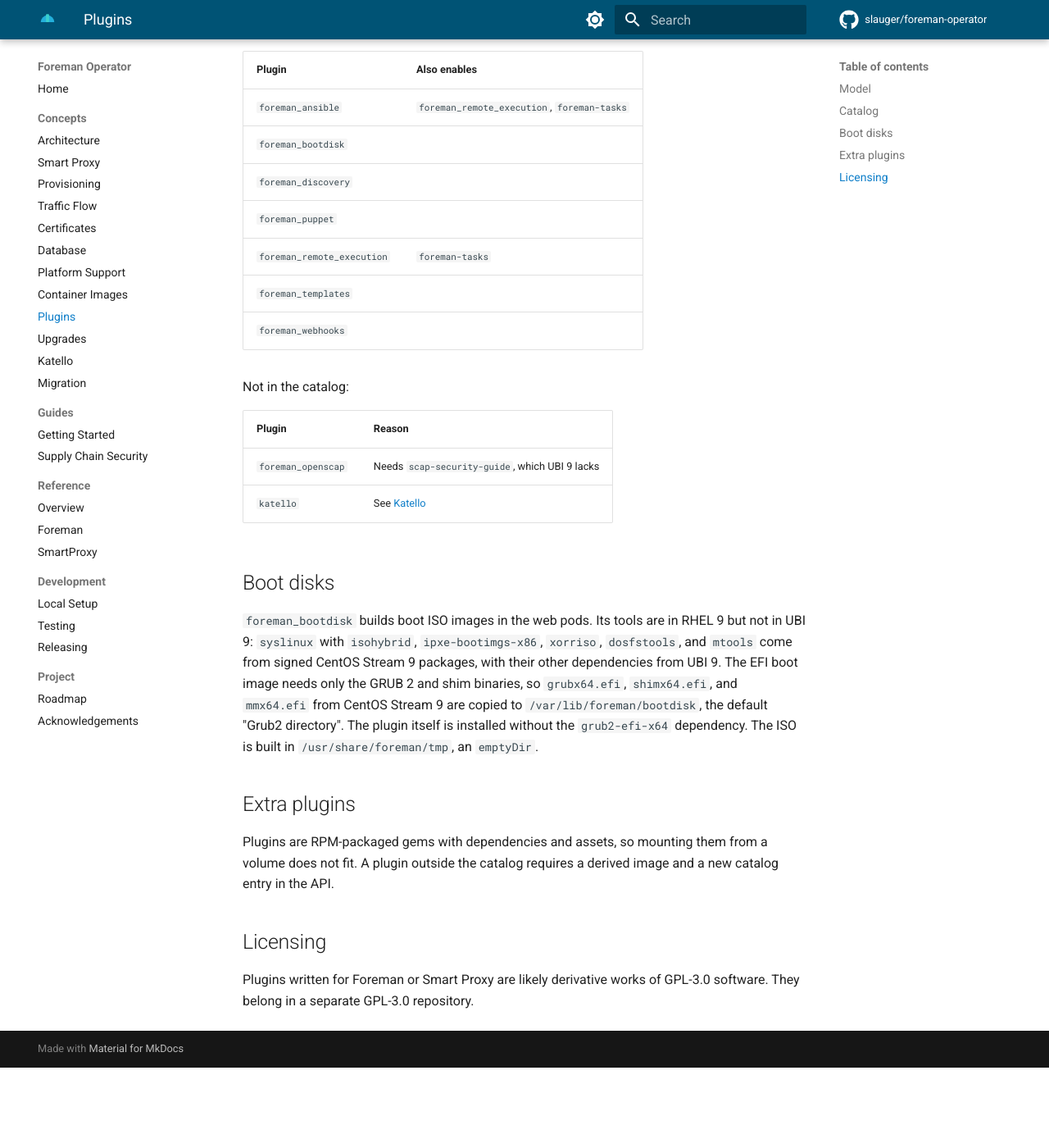
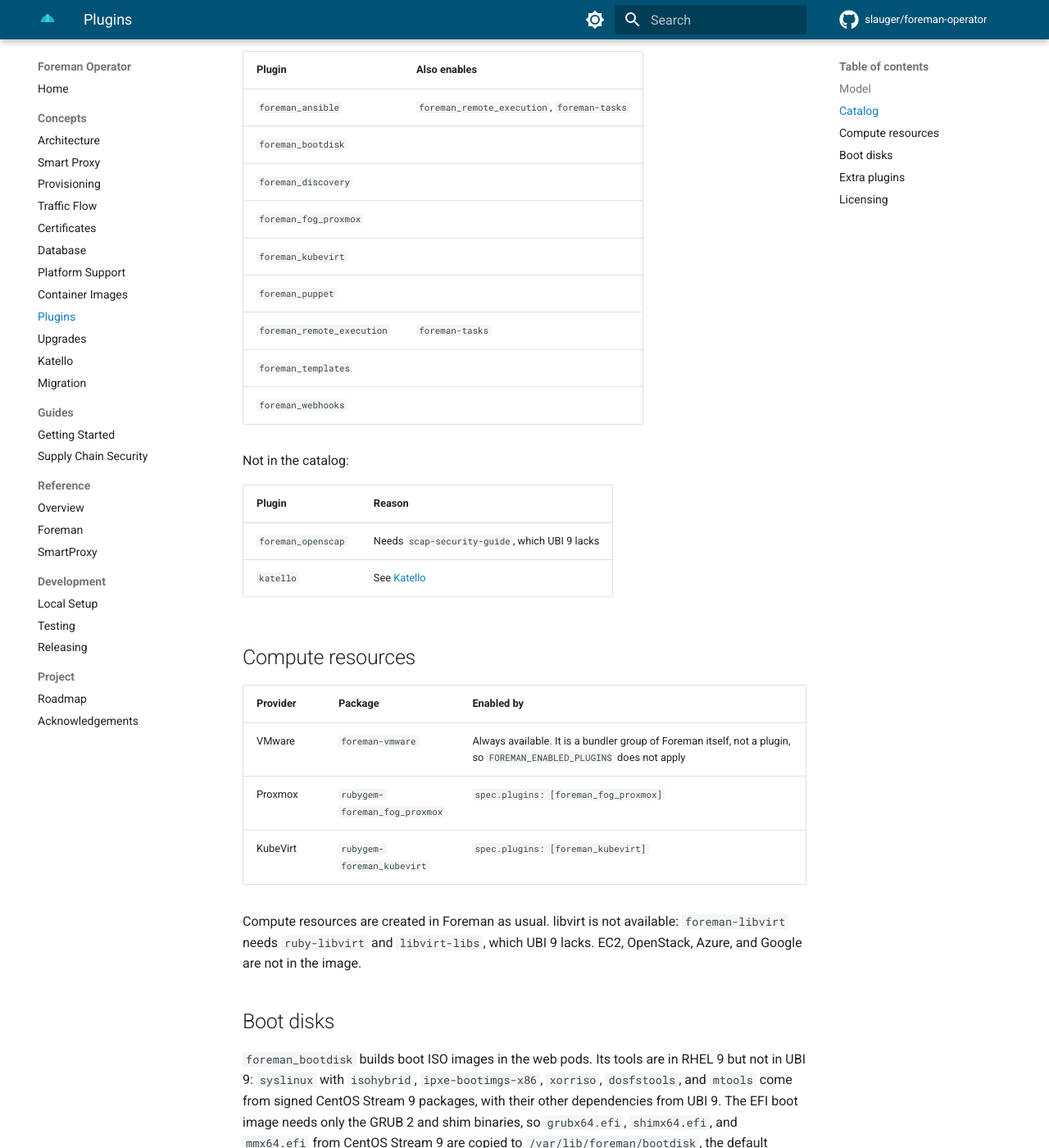
Before and after one commit to slauger/foreman-operator, an MkDocs documentation site: the page built from docs/concepts/plugins.md, in a window 1280 px wide and 1400 px high, scrolled down 712 px. Shown: the whole window at 82% size. Built offline with MkDocs 1.6.1 and Material for MkDocs 9.7.7, drawn with Linux system fonts in a browser that asks for light colours; comment, search, counter and statistics services are not loaded; before the commit the page ends 2014 px from its top, so only the background shows below that.

Commit message:
feat: add the KubeVirt, Proxmox, and VMware compute resources (#39)
* feat: add the KubeVirt, Proxmox, and VMware compute resources

foreman_kubevirt and foreman_fog_proxmox join the plugin catalog. foreman-vmware
is a bundler group of Foreman itself rather than a plugin, so VMware is always
available. libvirt stays out, since ruby-libvirt and libvirt-libs are not in
UBI 9.

Refs #30

* test: compare the compute resource providers without the trailing newline

```diff
--- a/docs/concepts/plugins.md
+++ b/docs/concepts/plugins.md
@@ -18,6 +18,8 @@
 | `foreman_ansible` | `foreman_remote_execution`, `foreman-tasks` |
 | `foreman_bootdisk` | |
 | `foreman_discovery` | |
+| `foreman_fog_proxmox` | |
+| `foreman_kubevirt` | |
 | `foreman_puppet` | |
 | `foreman_remote_execution` | `foreman-tasks` |
 | `foreman_templates` | |
@@ -30,6 +32,16 @@ Not in the catalog:
 | `foreman_openscap` | Needs `scap-security-guide`, which UBI 9 lacks |
 | `katello` | See [Katello](katello.md) |
 
+## Compute resources
+
+| Provider | Package | Enabled by |
+|---|---|---|
+| VMware | `foreman-vmware` | Always available. It is a bundler group of Foreman itself, not a plugin, so `FOREMAN_ENABLED_PLUGINS` does not apply |
+| Proxmox | `rubygem-foreman_fog_proxmox` | `spec.plugins: [foreman_fog_proxmox]` |
+| KubeVirt | `rubygem-foreman_kubevirt` | `spec.plugins: [foreman_kubevirt]` |
+
+Compute resources are created in Foreman as usual. libvirt is not available: `foreman-libvirt` needs `ruby-libvirt` and `libvirt-libs`, which UBI 9 lacks. EC2, OpenStack, Azure, and Google are not in the image.
+
 ## Boot disks
 
 `foreman_bootdisk` builds boot ISO images in the web pods. Its tools are in RHEL 9 but not in UBI 9: `syslinux` with `isohybrid`, `ipxe-bootimgs-x86`, `xorriso`, `dosfstools`, and `mtools` come from signed CentOS Stream 9 packages, with their other dependencies from UBI 9. The EFI boot image needs only the GRUB 2 and shim binaries, so `grubx64.efi`, `shimx64.efi`, and `mmx64.efi` from CentOS Stream 9 are copied to `/var/lib/foreman/bootdisk`, the default "Grub2 directory". The plugin itself is installed without the `grub2-efi-x64` dependency. The ISO is built in `/usr/share/foreman/tmp`, an `emptyDir`.
```
Also changed, not shown: README.md (+1 -1 lines), docs/_snippets/features.md (+1 -1 lines), docs/concepts/images.md (+1 -1 lines), docs/reference/foreman.md (+0 -2 lines), 6 other files.
